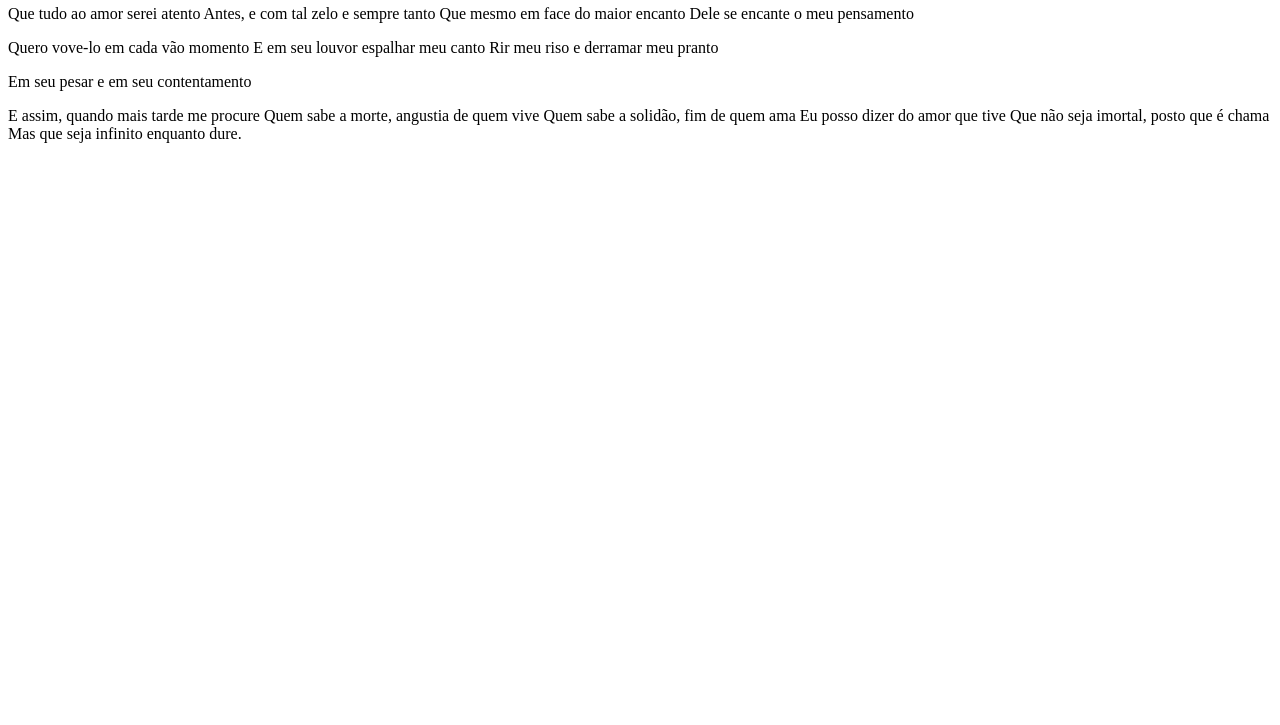
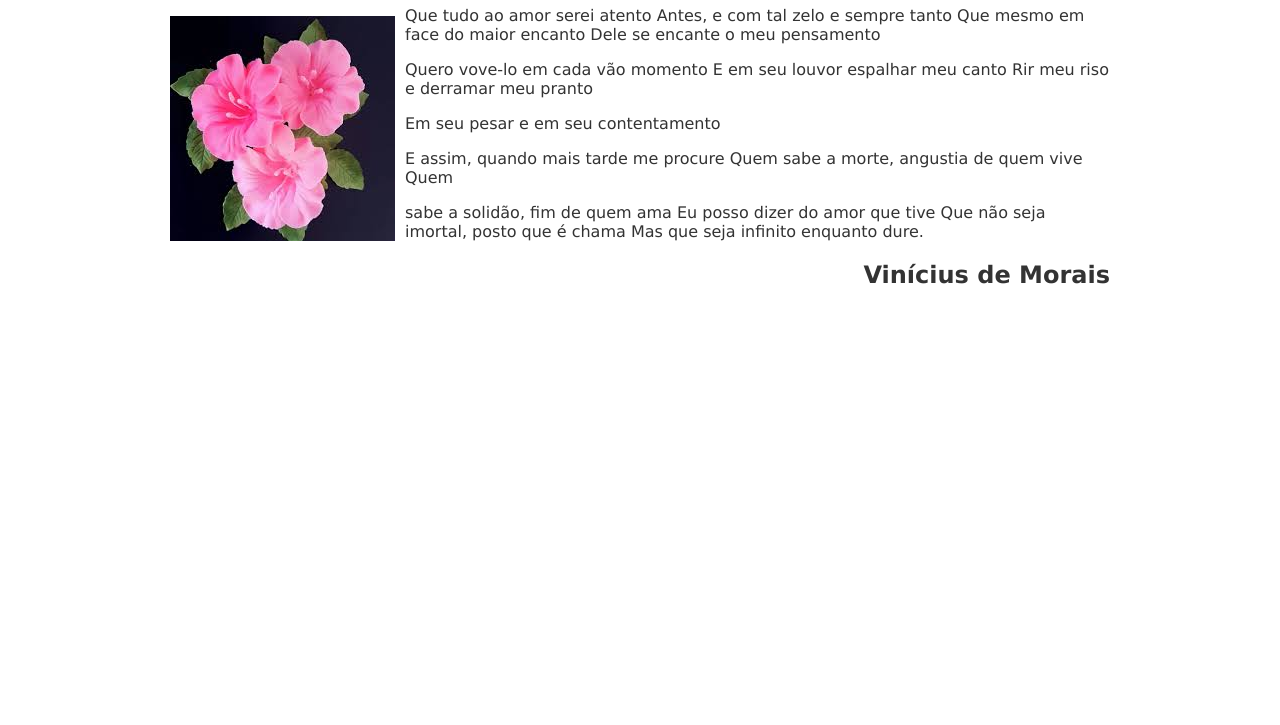
Before and after one commit to Juliano566/listaDeExercicios, a plain HTML site: page ado1Web/public_html/soneto.html in a window 1280 px wide. Shown: the part 75-800 px from the top of the page. Drawn offline with Linux system fonts and the light colour scheme.

Commit message:
Adicionar nome e sob

```diff
--- /dev/null
+++ b/ado1Web/public_html/estilo.css
@@ -0,0 +1,28 @@
+/*
+To change this license header, choose License Headers in Project Properties.
+To change this template file, choose Tools | Templates
+and open the template in the editor.
+*/
+/*
+    Created on : 19/03/2020, 19:02:10
+    Author     : Julia
+*/
+
+#flor{
+     float: left;
+    margin: 10px 10px 0 0;
+}
+
+body{
+    font-family: "Arial", "Helvetica", sans-serif;
+    color: #333333;
+    font-family: "lucida Sans Unicode", "Lucida Grande", sans-serif;
+    margin-left: auto;
+    margin-right: auto;
+    width: 940px;
+
+}
+
+h2{
+    float: right;
+}
--- a/ado1Web/public_html/soneto.html
+++ b/ado1Web/public_html/soneto.html
@@ -9,12 +9,15 @@ and open the template in the editor.
         <title>Pagina 3</title>
         <meta charset="UTF-8">
         <meta name="viewport" content="width=device-width, initial-scale=1.0">
+        <link href="estilo.css" rel="stylesheet" type="text/css"/>
     </head>
     <body>
 
+        <h1>Soneto da fidelidade</h1>
 
-
-        <h1>Soneto da fidelidade</h1>
+        <figure id="flor">
+        <img src="flor.jpg" alt=""/>
+        </figure>
 
         <p> Que tudo ao amor serei atento Antes, e com tal
             zelo e sempre tanto Que mesmo em face do
@@ -24,12 +27,15 @@ and open the template in the editor.
             louvor espalhar meu canto Rir meu riso e
             derramar meu pranto</p>
         <p>Em seu pesar e em seu contentamento</p>
-        E assim, quando mais tarde me procure Quem
-        sabe a morte, angustia de quem vive Quem
+        <p>E assim, quando mais tarde me procure Quem
+            sabe a morte, angustia de quem vive Quem</p>
 
         sabe a solidão, fim de quem ama
         Eu posso dizer do amor que tive Que não seja imortal, posto que é chama
         Mas que seja infinito enquanto dure.
 
+        <h2>Vinícius de Morais</h2>
+
+
     </body>
 </html>
```
